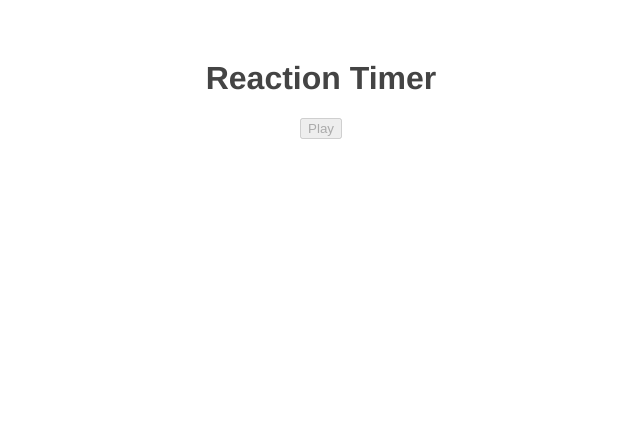
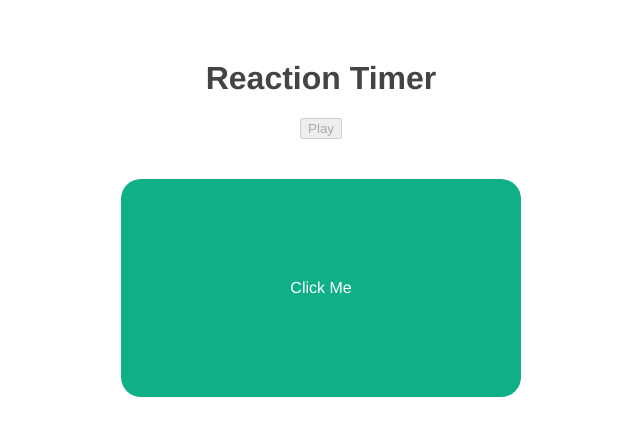
Before and after one commit to 5Akan/reaction-timer, a Vue app: page / in a window 1280 px wide. Both pictures are taken after a click on the button "Play". Shown: the top 436 px of the page, without its empty margins (319-959 px from the left). Built offline with nearby package versions, Linux system fonts and the light colour scheme.

Commit message:
Understand how some of the hhoks work as the code progresses and using them

```diff
--- a/src/components/Block1.vue
+++ b/src/components/Block1.vue
@@ -1,5 +1,5 @@
 <template>
-  <div class="block" v-if = "showLock">
+  <div class="block" v-if = "showBlock">
       Click Me
   </div>
 </template>
@@ -8,7 +8,7 @@
 export default {
     data(){
         return {
-            showLock:false
+            showBlock:false
         }
     },
     methods:{},
@@ -16,10 +16,16 @@ props:['delay'],
 // LifeCycle Hook
 mounted(){//Works when the items in template are mountes
     console.log('Components Mounted');
-    setTimeout(()=>{});
+    setTimeout(()=>{
+        this.showBlock = true;
+        console.log(this.delay)
+    },this.delay);
 },
-updated(){
-
+updated(){//When mounting occurs. the showBlock is changed to true meaning an update has taken place
+    console.log('Component Updated');
+},
+unmounted(){
+    console.log('Component Unmounted');
 }
 }
 </script>
```
